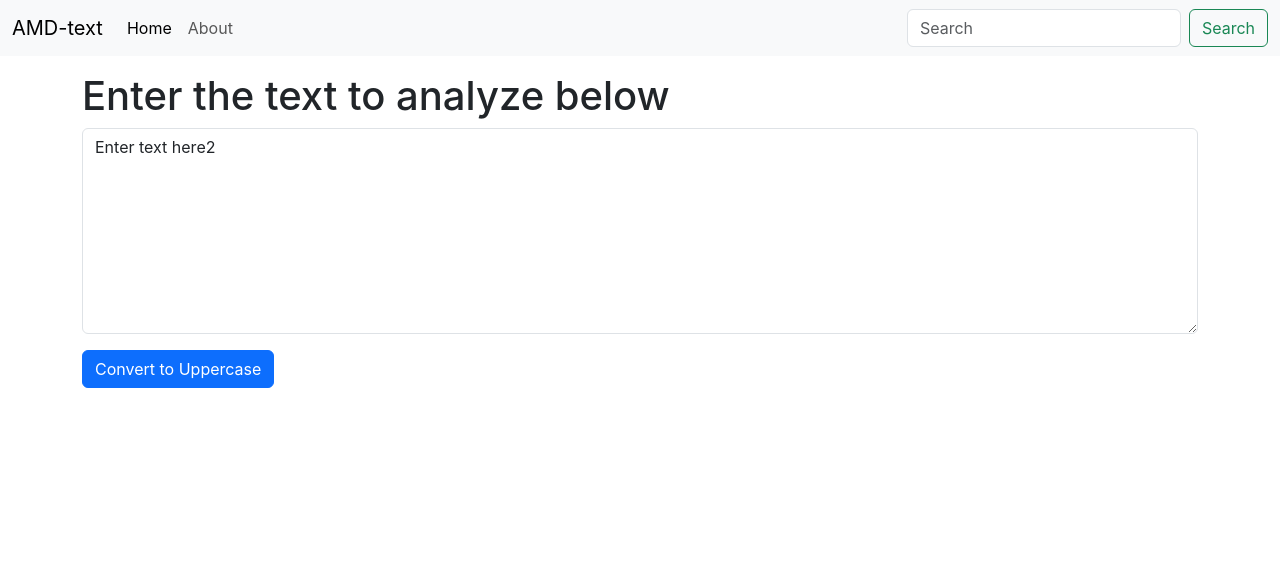
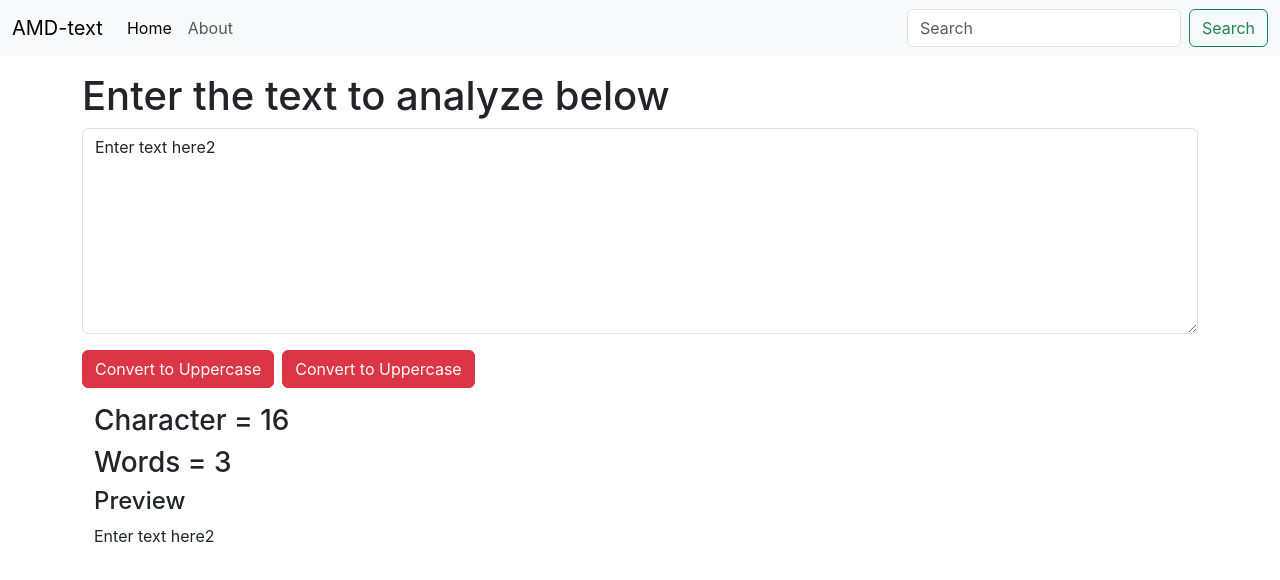
Before and after one commit to Adity2603/Text-App-React, a React (Create React App) app: page / in a window 1280 px wide. Shown: the top 580 px of the page. Built offline with nearby package versions, Linux system fonts and the light colour scheme.

Commit message:
TextBox Added with some functions

```diff
--- a/src/components/TextForm.js
+++ b/src/components/TextForm.js
@@ -4,8 +4,13 @@ import React, {useState} from 'react'
 export default function TextForm(props) {
     const handleUpClick = ()=>{
         // console.log("Uppercase was clicked: " +  text);
-        let newText = text.toUpperCase();
-        setText(newText)
+
+        setText(text.toUpperCase())
+    }
+    const handleLoClick = ()=>{
+        // console.log("Uppercase was clicked: " +  text);
+
+        setText(text.toLowerCase())
     }
 
     const handleOnChange = (event)=>{
@@ -22,7 +27,17 @@ export default function TextForm(props) {
             <div className="mb-3">
             <textarea className="form-control" value={text} onChange={handleOnChange} id="myBox" rows="8"></textarea>
             </div>
-            <button className="btn btn-primary" onClick={handleUpClick}>Convert to Uppercase</button>
+            <button className="btn btn-danger" onClick={handleUpClick}>Convert to Uppercase</button>
+            <button className="btn btn-danger mx-2" onClick={handleLoClick}>Convert to Uppercase</button>
+
+            <div className="container my-3 ">
+                <h3>Character = {text.length}</h3>
+                <h3>Words = {text.split(" ").length}</h3>
+                <h4>Preview </h4>
+                <p>{text}</p>
+            </div>
+
+
         </div>
     )
 }
```
